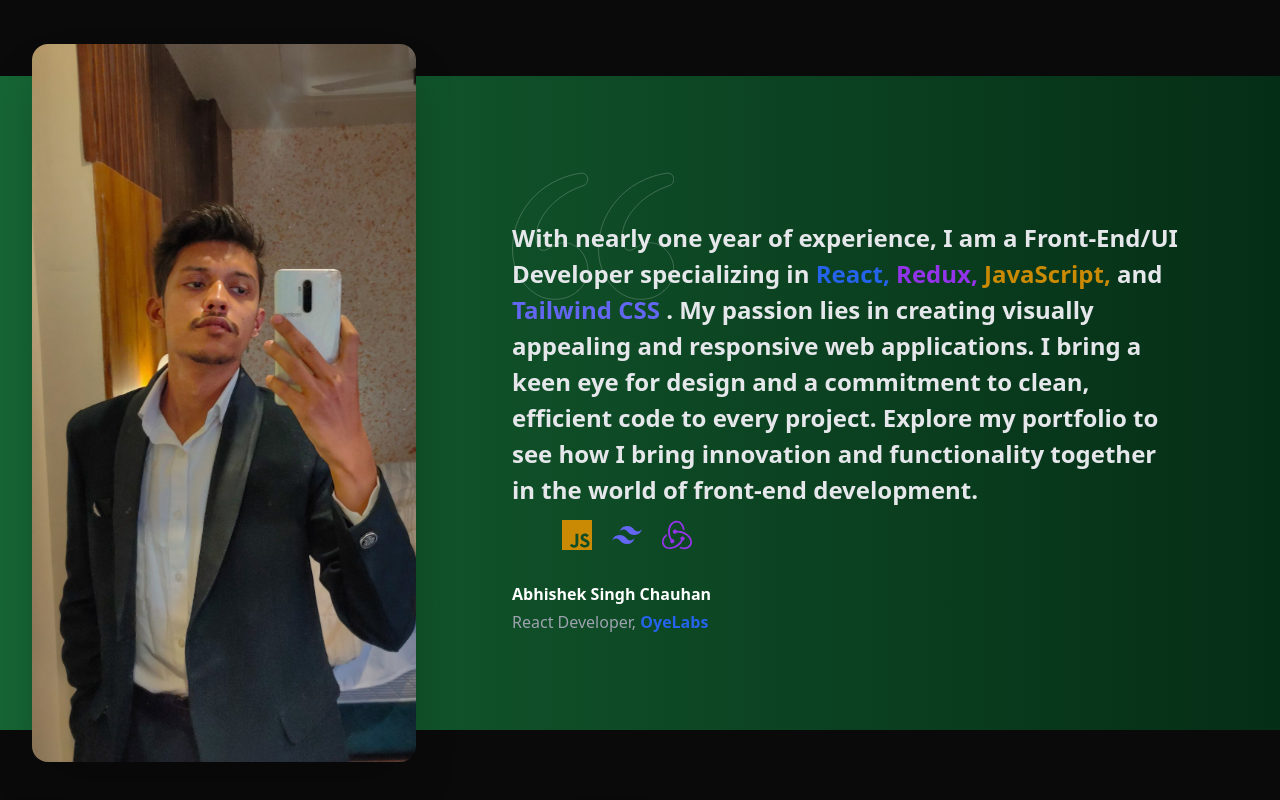
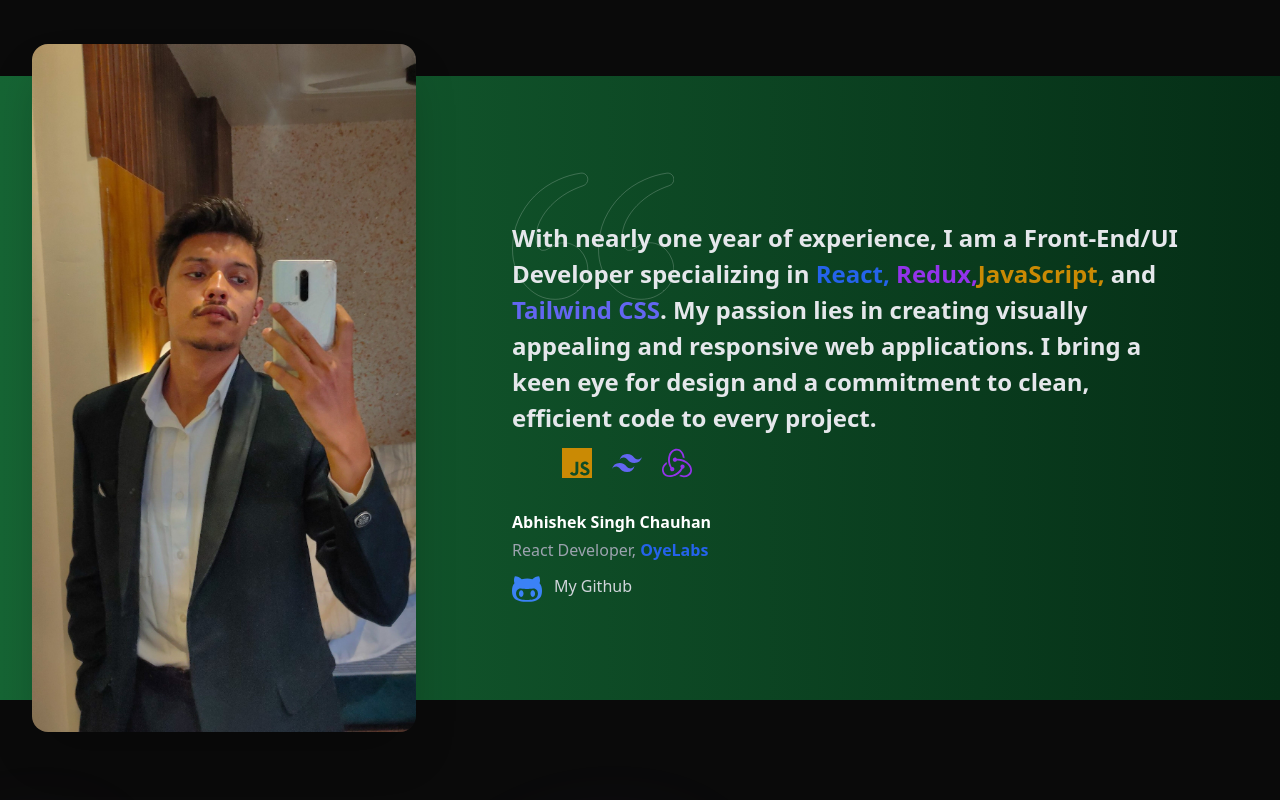
Before and after one commit to abhishek-06-singh/portfolio-2024, a React (Create React App) app: page / in a window 1280 px wide. Shown: the part 920-1720 px from the top of the page. Built offline with nearby package versions, Linux system fonts and the light colour scheme; some icons are missing.

Commit message:
added git hub link also

```diff
--- a/src/components/AboutMe.jsx
+++ b/src/components/AboutMe.jsx
@@ -3,6 +3,7 @@ import me from "../images/s0_editor_sid904c5475-69df-4766-b016-f6e0c3663198_resu
 import { FaReact } from "react-icons/fa6";
 import { SiJavascript, SiTailwindcss } from "react-icons/si";
 import { SiRedux } from "react-icons/si";
+import { TfiGithub } from "react-icons/tfi";
 
 const AboutMe = () => {
   return (
@@ -37,18 +38,18 @@ const AboutMe = () => {
                   With nearly one year of experience, I am a Front-End/UI
                   Developer specializing in{" "}
                   <span className="text-blue-600">React,</span>{" "}
-                  <span className="text-purple-600"> Redux,</span>
-                  <span className="text-yellow-600"> JavaScript, </span>
-                  and <span className="text-indigo-500"> Tailwind CSS</span> .
-                  My passion lies in creating visually appealing and responsive
-                  web applications. I bring a keen eye for design and a
-                  commitment to clean, efficient code to every project. Explore
-                  my portfolio to see how I bring innovation and functionality
-                  together in the world of front-end development.
+                  <span className="text-purple-600">Redux,</span>
+                  <span className="text-yellow-600">JavaScript, </span>
+                  and <span className="text-indigo-500">Tailwind CSS</span>. My
+                  passion lies in creating visually appealing and responsive web
+                  applications. I bring a keen eye for design and a commitment
+                  to clean, efficient code to every project.
                 </p>
               </blockquote>
 
-              <div className="flex space-x-5 mt-3">
+              <div className="flex space-x-5 mt-3 ml-auto">
+                {" "}
+                {/* Adjusted the position with ml-auto */}
                 <FaReact className="text-blue-600 text-3xl" />
                 <SiJavascript className="text-yellow-600 text-3xl" />
                 <SiTailwindcss className="text-indigo-500 text-3xl" />
@@ -62,10 +63,17 @@ const AboutMe = () => {
                   React Developer,
                   <span className="text-blue-600 font-bold"> OyeLabs</span>
                 </div>
+                <a href="https://github.com/abhishek-06-singh">
+                  <div className="flex space-x-4 text-gray-300 mt-3 cursor-default">
+                    <TfiGithub className="text-3xl mr-3 text-blue-500 cursor-pointer" />
+                    My Github
+                  </div>
+                </a>
               </figcaption>
             </figure>
           </div>
         </div>
+        <div></div>
       </div>
     </div>
   );
```
